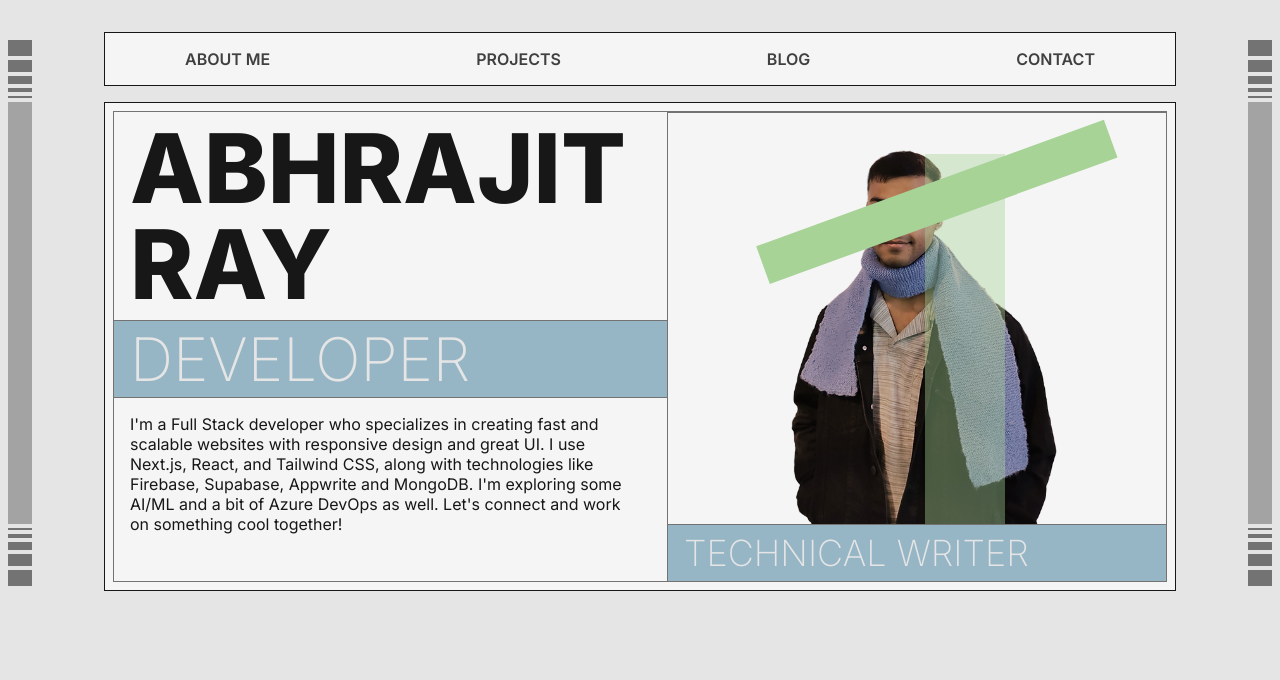
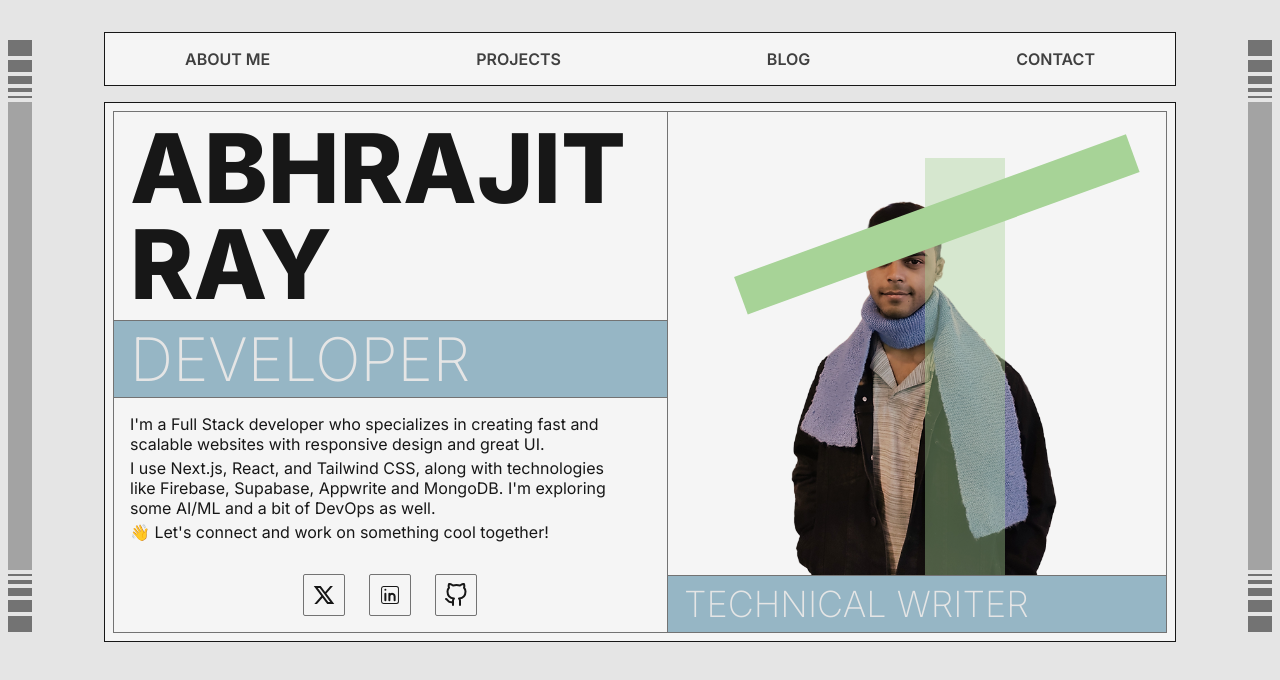
Before and after one commit to abhrajitray77/abhrajit-portfolio, a Next.js app: page / in a window 1280 px wide. Shown: the top 680 px of the page. Built offline with nearby package versions, Linux system fonts and the light colour scheme.

Commit message:
💭Added socials section

```diff
--- a/app/globals.css
+++ b/app/globals.css
@@ -21,6 +21,11 @@
     @apply leading-5 text-neutral-700 font-semibold cursor-pointer hover:text-neutral-500
     transition duration-300;
   }
+
+  .socials-item{
+    @apply border-[1px] border-neutral-500 rounded-sm p-2 hover:bg-[#96B6C5] transition
+    duration-200 cursor-pointer ease-in-out;
+  }
 }
 
 @layer base {
--- /dev/null
+++ b/app/lib/socialsData.ts
@@ -0,0 +1,21 @@
+
+export const socialLinks = [
+    {
+      href: "https://twitter.com/ray_abhrajit",
+      label: "Twitter",
+    },
+    {
+      href: "https://www.linkedin.com/in/abhrajitray77/",
+      label: "LinkedIn",
+
+    },
+    {
+      href: "mailto:abhrajitray77@gmail.com",
+      label: "Email",
+
+    },
+    {
+      href: "https://github.com/abhrajitray77",
+      label: "GitHub",
+    },
+  ];
--- a/components/Hero.tsx
+++ b/components/Hero.tsx
@@ -1,6 +1,10 @@
 import Image from "next/image";
 import React from "react";
 import propic from "@/public/assets/noBgPic.png";
+import { socialLinks } from "@/app/lib/socialsData";
+import Link from "next/link";
+import { FontAwesomeIcon } from "@fortawesome/react-fontawesome";
+import Socials from "./Socials";
 
 const Hero = () => {
   return (
@@ -24,19 +28,28 @@ const Hero = () => {
             </h2>
           </div>
           {/*desc */}
-          <p className="hidden md:block text-base md:text-md leading-5 w-[95%] p-4 ">
-            I&apos;m a Full Stack developer who specializes in creating fast and
-            scalable websites with responsive design and great UI. I use
-            Next.js, React, and Tailwind CSS, along with technologies like
-            Firebase, Supabase, Appwrite and MongoDB. I&apos;m exploring some
-            AI/ML and a bit of Azure DevOps as well. Let&apos;s connect and work
-            on something cool together!
-          </p>
+          <div className="hidden flex-1 md:block text-base md:text-md leading-5 w-[95%] p-4
+          space-y-1 ">
+            <p>
+              I&apos;m a Full Stack developer who specializes in creating fast
+              and scalable websites with responsive design and great UI.
+            </p>
+            <p>
+              I use Next.js, React, and Tailwind CSS, along with technologies
+              like Firebase, Supabase, Appwrite and MongoDB. I&apos;m exploring
+              some AI/ML and a bit of DevOps as well.
+            </p>
+            <p>👋 Let&apos;s connect and work on something cool together!</p>
+          </div>
+          {/* socials */}
+          <div>
+            <Socials />
+          </div>
         </div>
 
         {/* right */}
-        <div className=" border-t-[1px] border-neutral-500 md:w-[90%] flex flex-col justify-center items-center">
-          <div className="relative">
+        <div className=" md:w-[90%] flex flex-col justify-center items-center">
+          <div className="relative h-full flex">
             <div
               className="absolute w-10 h-[90%] bg-[#A7D397] -top-24
             right-40 rotate-[70deg] z-40"
@@ -51,7 +64,7 @@ const Hero = () => {
               alt="proPic"
               width={800}
               height={800}
-              className="w-[400px]"
+              className="w-[400px] self-end"
             />
           </div>
 
--- /dev/null
+++ b/components/Socials.tsx
@@ -0,0 +1,45 @@
+import Link from "next/link";
+import React from "react";
+import { RiTwitterXLine } from "react-icons/ri";
+import { CiLinkedin } from "react-icons/ci";
+import { FiGithub } from "react-icons/fi";
+
+
+const Socials = () => {
+  return (
+    <ul className="flex justify-center items-center space-x-6 py-4">
+      <li className="socials-item">
+        <Link
+          href="https://twitter.com/ray_abhrajit"
+          aria-label="Twitter"
+          rel="noopener noreferrer"
+          target="_blank"
+        >
+          <RiTwitterXLine className="w-6 h-6" />
+        </Link>
+      </li>
+      <li className="socials-item">
+        <Link
+          href="https://www.linkedin.com/in/abhrajitray77/"
+          aria-label="LinkedIn"
+          rel="noopener noreferrer"
+          target="_blank"
+        >
+          <CiLinkedin className="w-6 h-6" />
+        </Link>
+      </li>
+      <li className="socials-item">
+        <Link
+          href="https://github.com/abhrajitray77"
+          aria-label="GitHub"
+          rel="noopener noreferrer"
+          target="_blank"
+        >
+          <FiGithub className="w-6 h-6" />
+        </Link>
+      </li>
+    </ul>
+  );
+};
+
+export default Socials;
--- a/package.json
+++ b/package.json
@@ -9,10 +9,14 @@
     "lint": "next lint"
   },
   "dependencies": {
+    "@fortawesome/fontawesome-svg-core": "^6.5.1",
+    "@fortawesome/free-solid-svg-icons": "^6.5.1",
+    "@fortawesome/react-fontawesome": "^0.2.0",
     "next": "14.0.4",
     "next-themes": "^0.2.1",
     "react": "^18",
-    "react-dom": "^18"
+    "react-dom": "^18",
+    "react-icons": "^4.12.0"
   },
   "devDependencies": {
     "@types/node": "^20",
```
Also changed, not shown: 1 other file (tests, documents, lock files or other folders).
